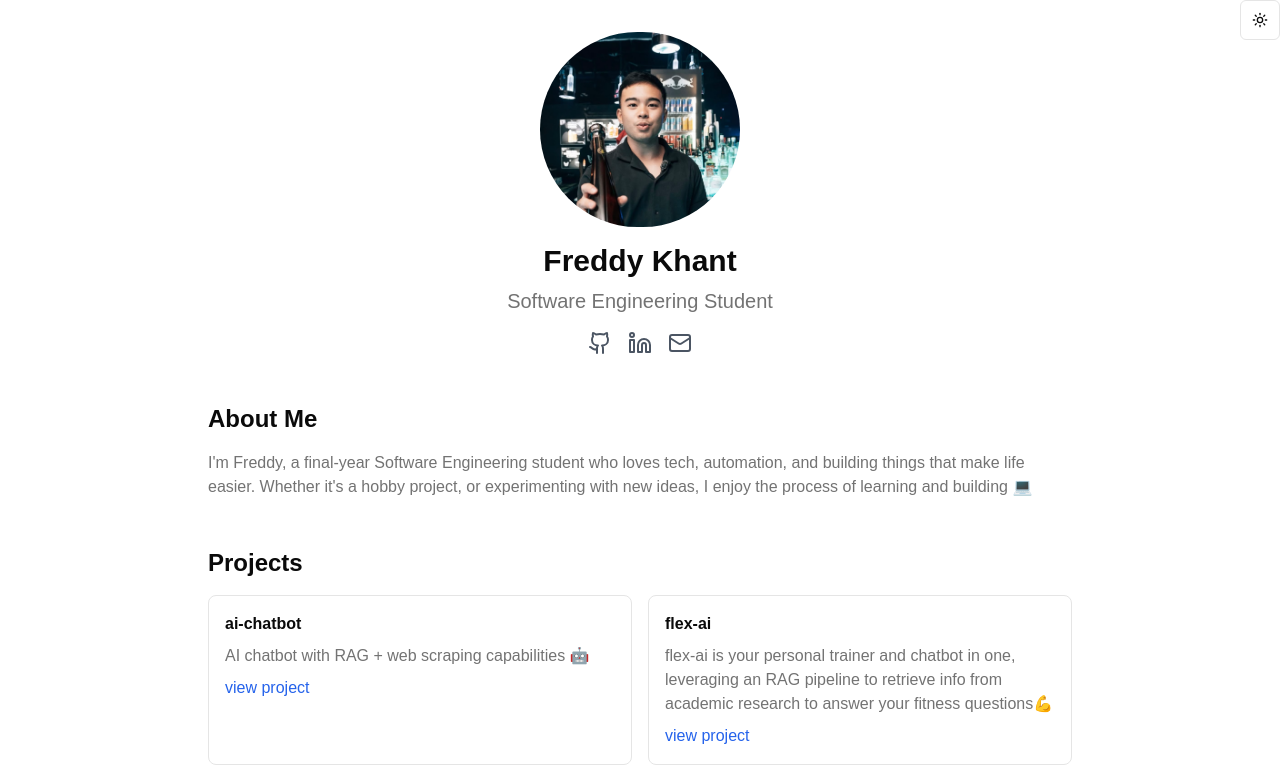
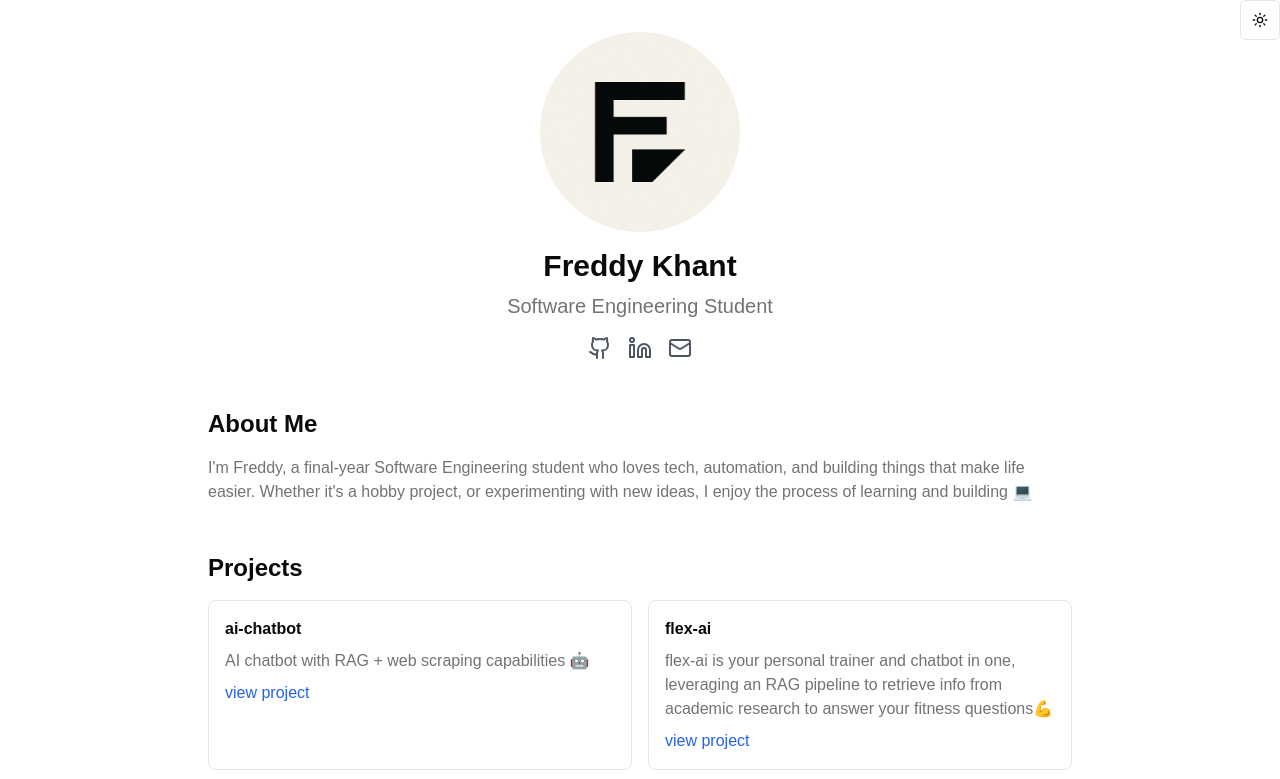
Before and after one commit to freddykhant/portfolio, a Next.js app: page / in a window 1280 px wide. Shown: the top 779 px of the page. Built offline with nearby package versions, Linux system fonts and the light colour scheme.

Commit message:
logo change

```diff
--- a/app/page.tsx
+++ b/app/page.tsx
@@ -56,7 +56,7 @@ export default function Home() {
           <ModeToggle />
         </div>
         <Image
-          src="/pfp.jpg"
+          src="/logo.png"
           alt="me"
           width={200}
           height={200}
```
Also changed, not shown: public/logo.png (added).
